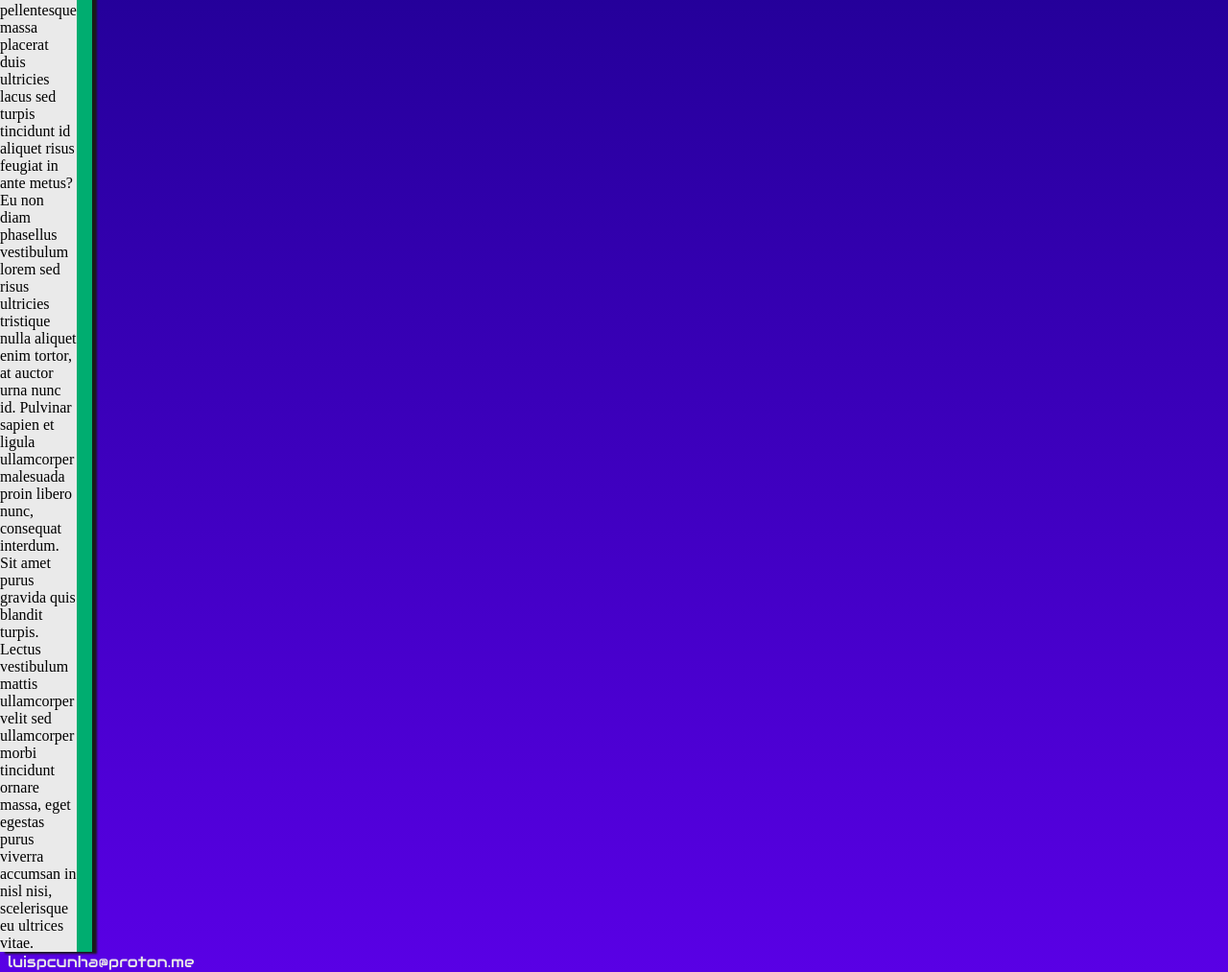
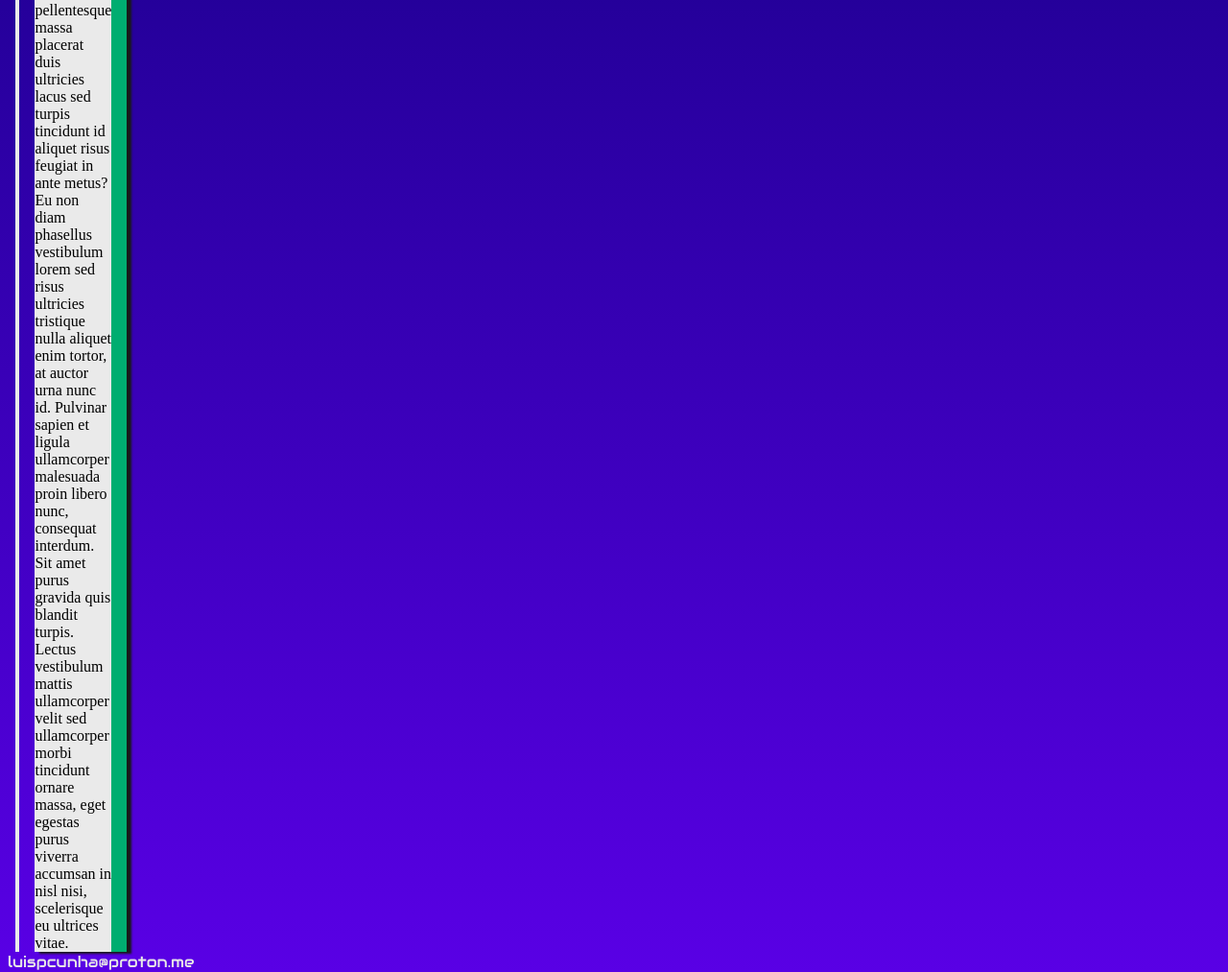
Before and after one commit to LCGhit/portfolio-website, a PHP site: page / in a window 1280 px wide. Shown: the part 713-1726 px from the top of the page at 96% size. Run offline with PHP 8.4, Linux system fonts and the light colour scheme.

Commit message:
timeline

```diff
--- a/css/index.css
+++ b/css/index.css
@@ -123,6 +123,25 @@ span.hovered_img {
     display: flex;
 }
 
+#timeline {
+    position: relative;
+    width: 1rem;
+    margin: 0 1rem;
+    background-color: rgb(234, 234, 234);
+}
+
+#timeline::after {
+  content: '';
+  position: absolute;
+  width: 1rem;
+  height: 1rem;
+  background-color: white;
+  border: 4px solid rgb(0, 173, 112);
+  top: 0;
+  border-radius: 50%;
+  z-index: 1;
+}
+
 aside {
     width: 20%;
     border-right: 1rem solid rgb(0, 173, 112);
--- a/index.php
+++ b/index.php
@@ -19,6 +19,9 @@
             <h1>portfolio of websites - ongoing development</h1>
         </header>
         <div id="siteInfoWrap">
+            <div id="timeline">
+                &#8203
+            </div>
             <aside id="further_proj_info">
                 Tellus pellentesque eu tincidunt tortor aliquam nulla facilisi cras fermentum, odio eu! Adipiscing diam donec adipiscing tristique risus nec feugiat in fermentum posuere urna nec tincidunt praesent semper feugiat nibh?
                 Risus sed vulputate odio ut enim blandit volutpat? Tincidunt augue interdum velit euismod in pellentesque massa placerat duis ultricies lacus sed turpis tincidunt id aliquet risus feugiat in ante metus?
```
